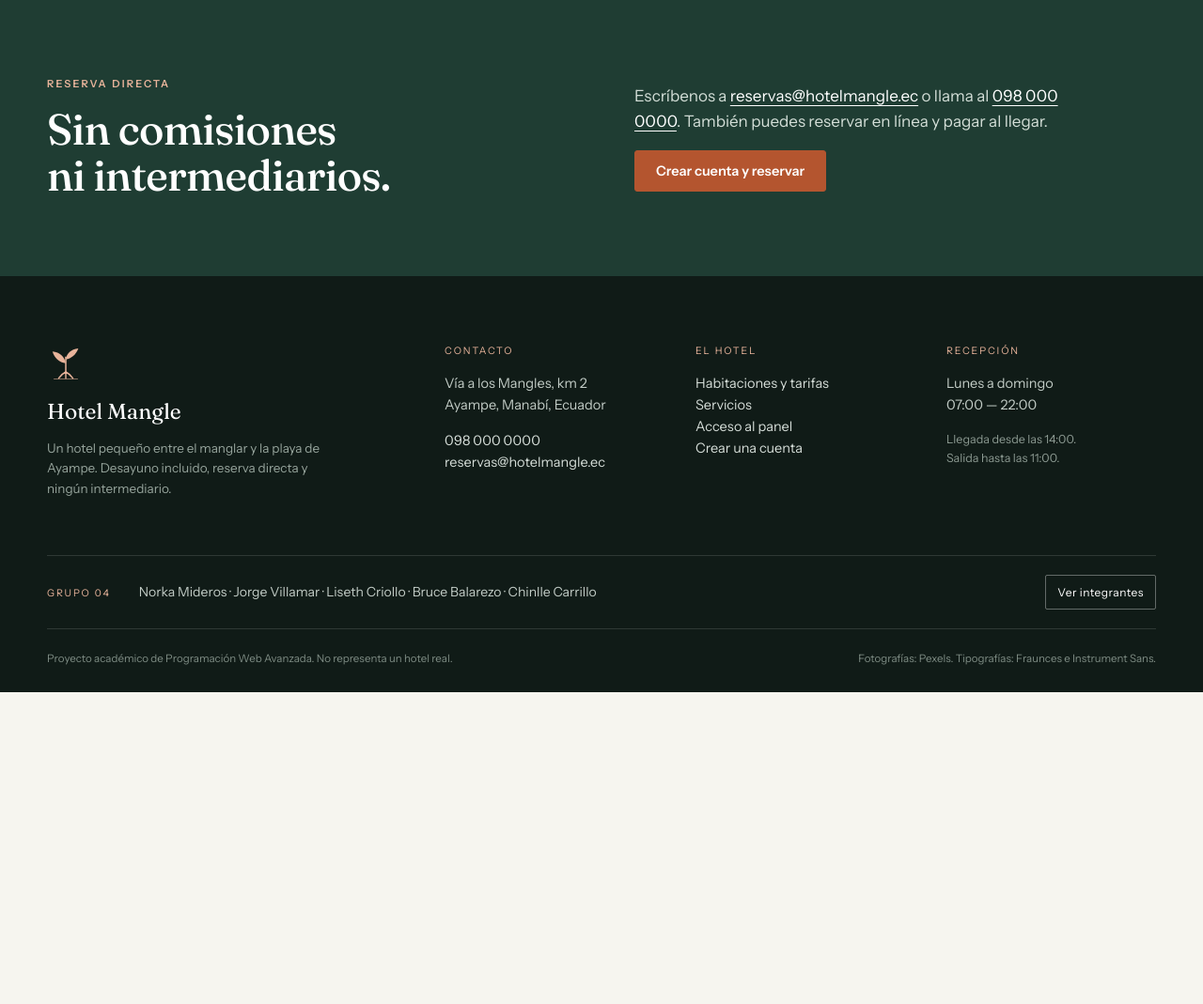
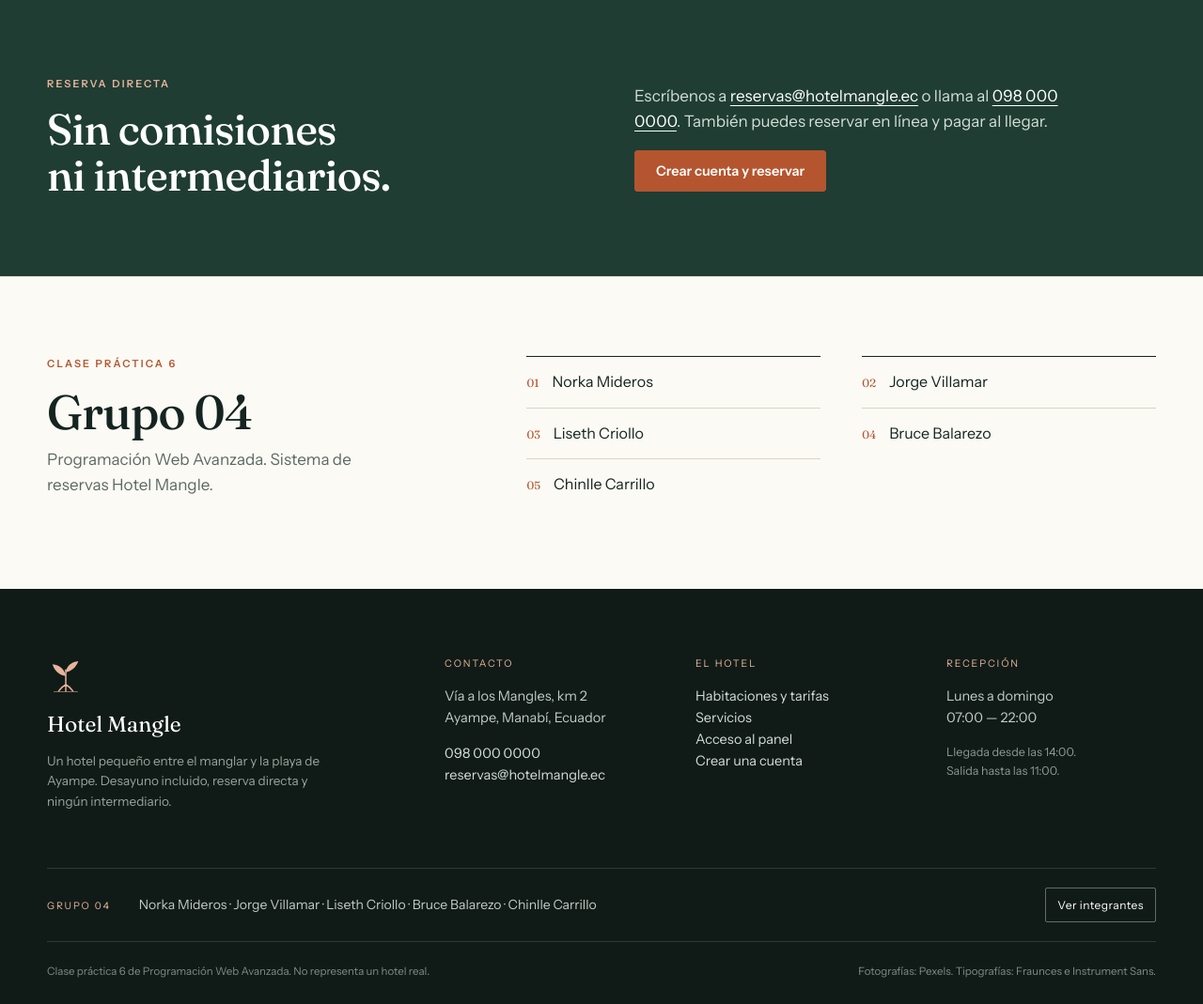
Before and after one commit to jorgevillamar369-glitch/PWPractica6, a PHP site: page / in a window 1280 px wide. Shown: the part 4085-5154 px from the top of the page at 94% size. Before the commit the page ends 4822 px from the top, so only its background shows below. Run offline with PHP 8.4, Linux system fonts and the light colour scheme; data comes from the database, SQL or seed files in the repository.

Commit message:
Hace visible el Grupo 04 en la portada

```diff
--- a/assets/css/estilos.css
+++ b/assets/css/estilos.css
@@ -638,6 +638,51 @@ p { margin: 0 0 1em; }
 .franja-acciones p { color: #d3ded7; max-width: 42ch; }
 .franja-acciones a:not(.btn-sitio) { color: #fff; }
 
+/* Sección del grupo */
+
+.seccion-equipo {
+    padding: 84px 0;
+    background: var(--papel-claro);
+    border-top: 1px solid var(--linea);
+    scroll-margin-top: 96px;
+}
+
+.seccion-equipo .contenedor {
+    display: grid;
+    grid-template-columns: .8fr 1.2fr;
+    gap: 64px;
+    align-items: start;
+}
+
+.equipo-cabeza h2 { font-size: clamp(2.4rem, 4vw, 3.4rem); margin-bottom: 10px; }
+.equipo-intro { color: var(--tinta-suave); max-width: 34ch; margin: 0; }
+
+.equipo-lista {
+    list-style: none;
+    margin: 0;
+    padding: 0;
+    display: grid;
+    grid-template-columns: 1fr 1fr;
+    column-gap: 44px;
+}
+
+.equipo-lista li {
+    display: flex;
+    align-items: baseline;
+    gap: 14px;
+    border-top: 1px solid var(--linea);
+    padding: 14px 0;
+    font-size: 16px;
+}
+
+.equipo-lista li:nth-child(-n+2) { border-top-color: var(--tinta); }
+
+.equipo-lista span {
+    font-family: var(--serif);
+    font-size: 12px;
+    color: var(--acento);
+}
+
 /* ---------- Pie ---------- */
 
 .sitio-pie {
@@ -1601,6 +1646,7 @@ body.sin-scroll { overflow: hidden; }
     .tarjeta-habitacion:last-child .tarjeta-foto img { aspect-ratio: 4 / 3; }
 
     .rejilla-editorial { grid-template-columns: 1fr; gap: 38px; }
+    .seccion-equipo .contenedor { grid-template-columns: 1fr; gap: 34px; }
     .editorial-foto { max-width: 620px; }
     .seccion-cabeza { grid-template-columns: 1fr; gap: 20px; }
 
@@ -1629,6 +1675,7 @@ body.sin-scroll { overflow: hidden; }
 @media (max-width: 780px) {
     body { font-size: 16px; }
     .seccion { padding: 78px 0; }
+    .seccion-equipo { padding: 64px 0; }
     .seccion-entorno { padding-bottom: 78px; }
     .portada h1 { font-size: clamp(2.5rem, 10vw, 3.4rem); }
     .portada-texto { font-size: 16px; }
@@ -1692,6 +1739,7 @@ body.sin-scroll { overflow: hidden; }
     .cifras dt { font-size: 24px; }
 
     .pie-arriba { grid-template-columns: 1fr; gap: 30px; }
+    .equipo-lista { grid-template-columns: 1fr; }
     .franja-reserva h2 br { display: none; }
 
     .campo-doble { grid-template-columns: 1fr; gap: 0; }
--- a/includes/grupo_modal.php
+++ b/includes/grupo_modal.php
@@ -16,7 +16,7 @@
             <li><span aria-hidden="true">05</span>Chinlle Carrillo</li>
         </ul>
 
-        <p class="grupo-nota" id="grupoNota">Proyecto académico. No representa un hotel real.</p>
+        <p class="grupo-nota" id="grupoNota">Clase práctica 6. No representa un hotel real.</p>
 
         <div class="grupo-pie">
             <button type="button" class="btn-panel" data-grupo-cerrar>Cerrar</button>
--- a/includes/sitio_footer.php
+++ b/includes/sitio_footer.php
@@ -36,7 +36,7 @@
         </div>
 
         <div class="pie-abajo">
-            <p>Proyecto académico de Programación Web Avanzada. No representa un hotel real.</p>
+            <p>Clase práctica 6 de Programación Web Avanzada. No representa un hotel real.</p>
             <p>Fotografías: Pexels. Tipografías: Fraunces e Instrument Sans.</p>
         </div>
     </div>
--- a/includes/sitio_header.php
+++ b/includes/sitio_header.php
@@ -29,9 +29,9 @@ $pagina = $pagina ?? '';
             <a href="index.php#hotel">El hotel</a>
             <a href="index.php#servicios">Servicios</a>
             <a href="index.php#entorno">El entorno</a>
-            <button type="button" class="nav-grupo" data-grupo aria-haspopup="dialog" aria-controls="grupoDialogo">
+            <a href="index.php#equipo" class="nav-grupo">
                 <?= icono('usuarios') ?> Grupo 04
-            </button>
+            </a>
         </nav>
 
         <div class="sitio-acciones">
--- a/index.php
+++ b/index.php
@@ -177,6 +177,24 @@ include __DIR__ . '/includes/sitio_header.php';
             </div>
         </div>
     </section>
+
+    <section class="seccion-equipo" id="equipo" aria-labelledby="equipoTitulo">
+        <div class="contenedor">
+            <div class="equipo-cabeza">
+                <p class="sobrelinea">Clase práctica 6</p>
+                <h2 id="equipoTitulo">Grupo 04</h2>
+                <p class="equipo-intro">Programación Web Avanzada. Sistema de reservas Hotel Mangle.</p>
+            </div>
+
+            <ul class="equipo-lista">
+                <li><span aria-hidden="true">01</span>Norka Mideros</li>
+                <li><span aria-hidden="true">02</span>Jorge Villamar</li>
+                <li><span aria-hidden="true">03</span>Liseth Criollo</li>
+                <li><span aria-hidden="true">04</span>Bruce Balarezo</li>
+                <li><span aria-hidden="true">05</span>Chinlle Carrillo</li>
+            </ul>
+        </div>
+    </section>
 </main>
 
 <?php include __DIR__ . '/includes/sitio_footer.php'; ?>
```
Also changed, not shown: README.md.
